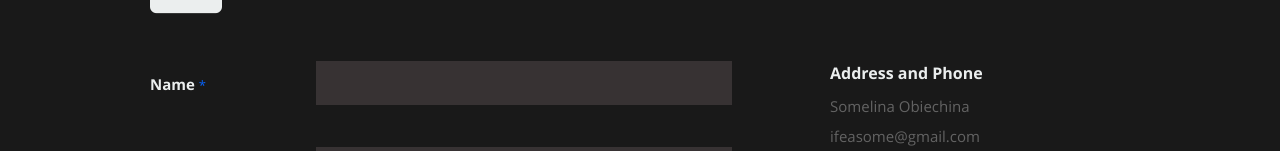
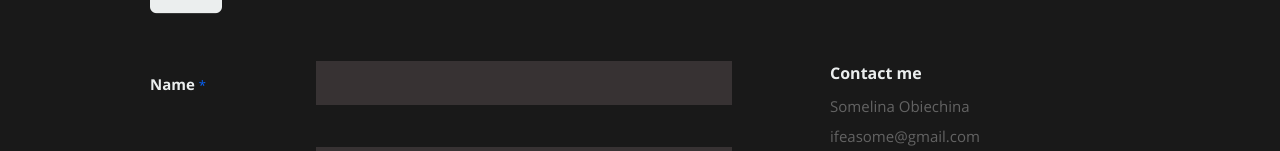
Before and after one commit to ifeasome/ObiechinaPortfolio, a React (Create React App) app: page / in a window 1280 px wide. Shown: the part 3976-4127 px from the top of the page. Built offline with nearby package versions, Linux system fonts and the light colour scheme.

Commit message:
portfolio update

```diff
--- a/public/resumeData.json
+++ b/public/resumeData.json
@@ -11,7 +11,7 @@
     "project":"https://github.com/ifeasome/CropTails",
 
     "website": "https://github.com/ifeasome",
-    "resumedownload":"https://docs.google.com/document/d/13I3bWg-2cA3yYH4bElGkm19vNJQjN6OsnN_jJmkkvEo/edit?usp=sharing",
+    "resumedownload":"https://docs.google.com/document/d/1g1khr8NdKGEJwhwJ9F4BbUJTRyK3jDdu/edit?usp=sharing&ouid=112469278130728270103&rtpof=true&sd=true",
     "social":[
 
       {
--- a/src/Components/Contact.js
+++ b/src/Components/Contact.js
@@ -168,7 +168,7 @@ class Contact extends Component {
 
           <aside className="four columns footer-widgets">
             <div className="widget widget_contact">
-              <h4>Address and Phone</h4>
+              <h4>Contact me</h4>
               <p className="address">
                 {name}
                 <br />
--- a/src/Components/Portfolio.js
+++ b/src/Components/Portfolio.js
@@ -76,7 +76,6 @@ const projects = [
     Think of pictionary....but different.
     `,
     image: project6,
-    url: "https://i-am-mage-899e0.web.app/login",
     github: "https://github.com/ifeasome/i-am-mage"
   },
 ];
```
